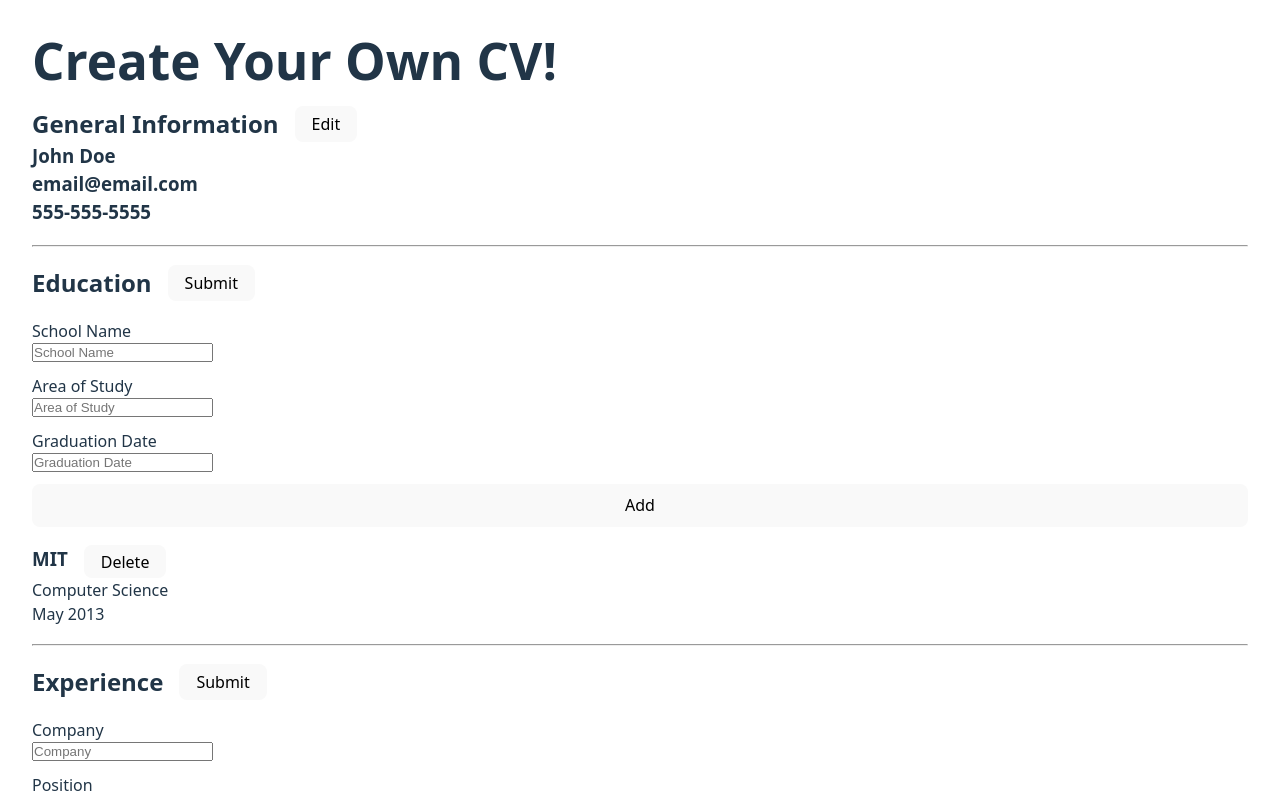
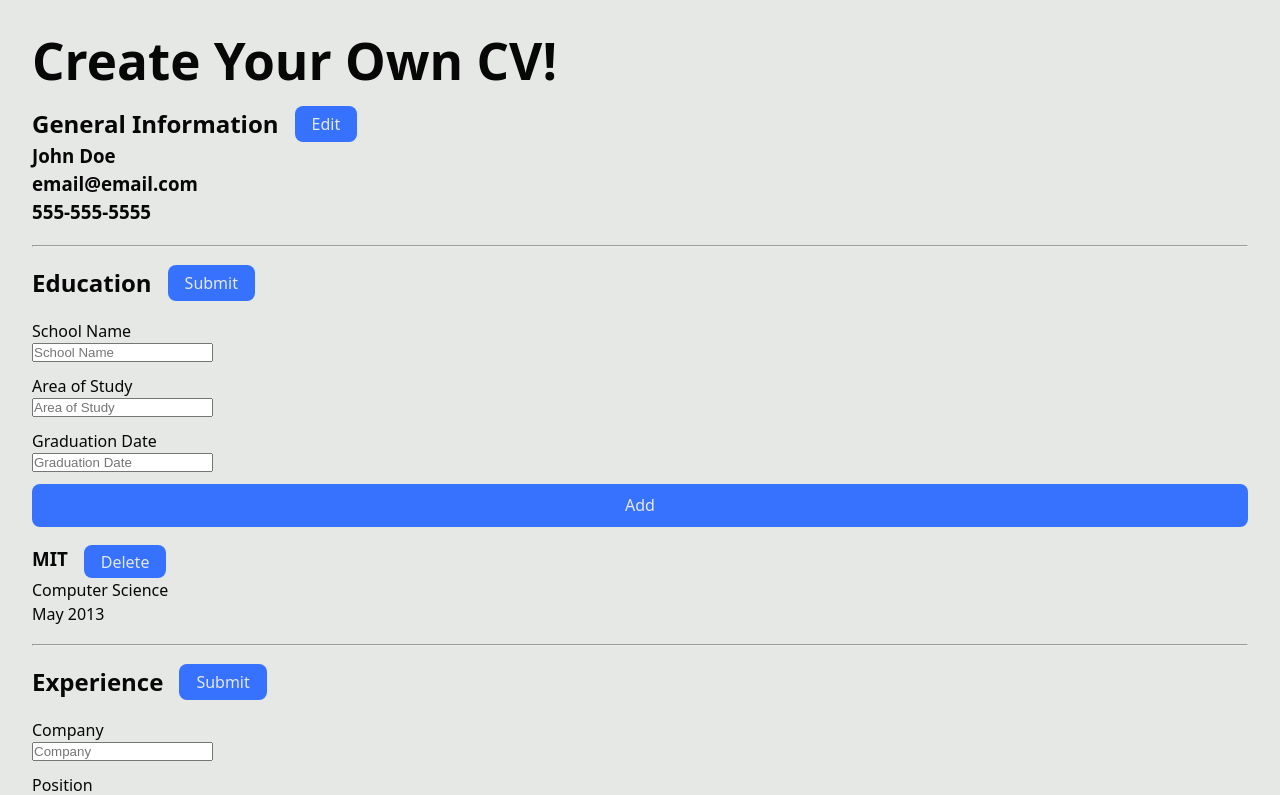
Before and after one commit to jkaps9/cv-application, a React (Vite) app: page / in a window 1280 px wide. Shown: the top 795 px of the page. Built offline with nearby package versions, Linux system fonts and the light colour scheme.

Commit message:
update color scheme

```diff
--- a/src/index.css
+++ b/src/index.css
@@ -10,8 +10,8 @@
   font-weight: 400;
 
   color-scheme: light dark;
-  color: rgba(255, 255, 255, 0.87);
-  background-color: #242424;
+  color: rgba(230, 232, 230, 0.87);
+  background-color: #080708;
 
   font-synthesis: none;
   text-rendering: optimizeLegibility;
@@ -48,12 +48,12 @@ button {
   font-size: 1em;
   font-weight: 500;
   font-family: inherit;
-  background-color: #1a1a1a;
+  background-color: #3772FF;
   cursor: pointer;
   transition: border-color 0.25s;
 }
 button:hover {
-  border-color: #646cff;
+  border-color: #FDCA40;
 }
 button:focus,
 button:focus-visible {
@@ -62,13 +62,13 @@ button:focus-visible {
 
 @media (prefers-color-scheme: light) {
   :root {
-    color: #213547;
-    background-color: #ffffff;
+    color: #080708;
+    background-color: #E6E8E6;
   }
   a:hover {
-    color: #747bff;
+    color: #3772FF;
   }
   button {
-    background-color: #f9f9f9;
+    color: #E6E8E6;
   }
 }
```
